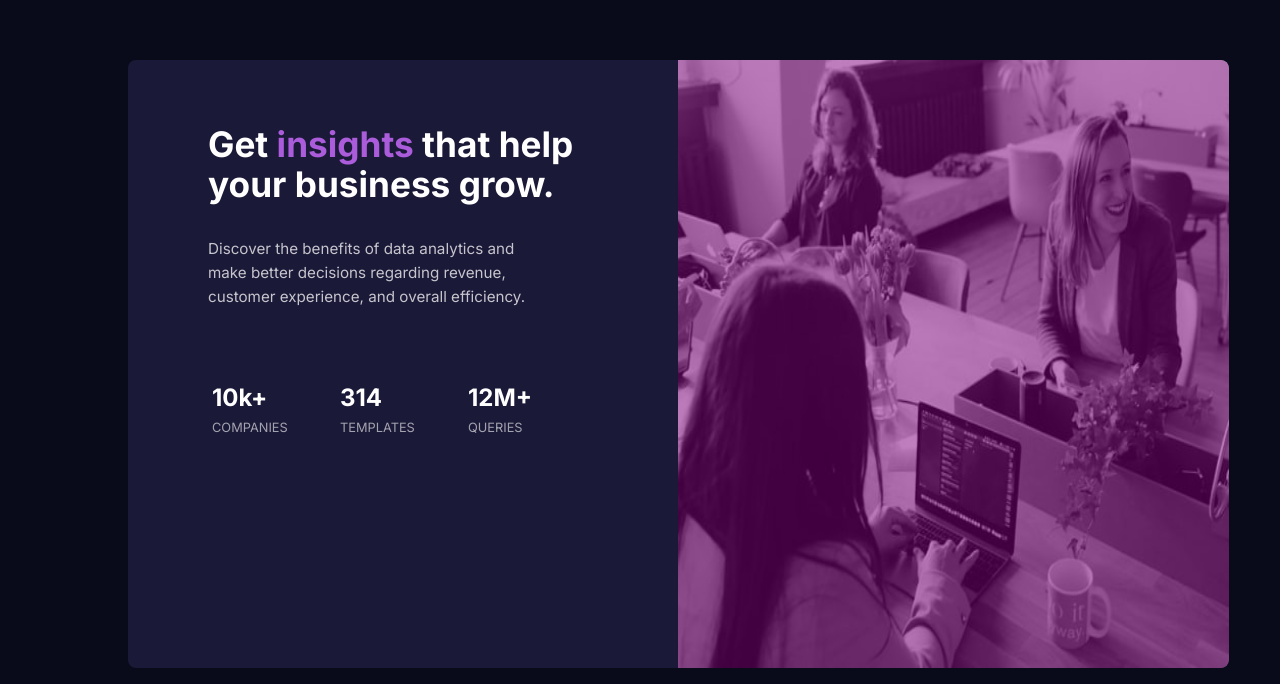
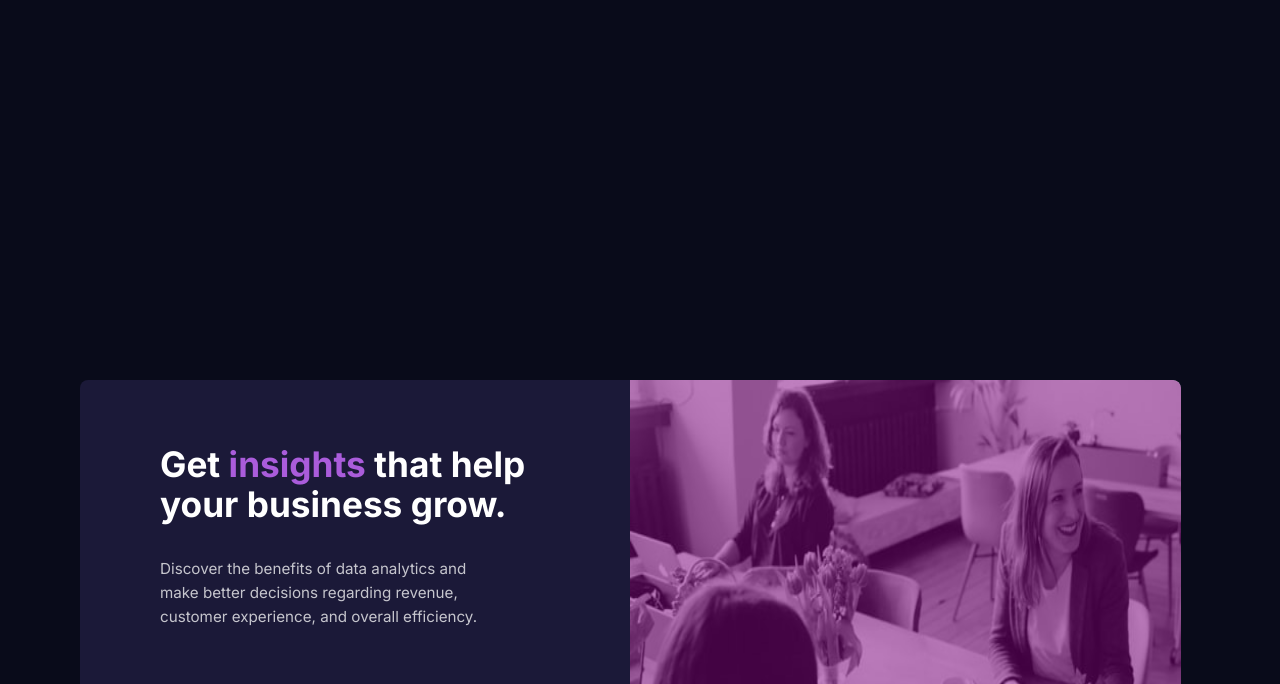
Before and after one commit to Ghm84/stats-preview-card, a plain HTML site: page index.html in a window 1280 px wide. Shown: the part 116-800 px from the top of the page. Drawn offline with Linux system fonts and the light colour scheme.

Commit message:
Update style.css

```diff
--- a/style.css
+++ b/style.css
@@ -8,8 +8,8 @@ body {
     overflow: scroll;
     font-family: "Inter", "Lexend Deca";
     padding: 1rem;
-    margin-left: 5rem;
-    margin-top: 14rem;
+    margin-left: 2rem;
+    margin-top: 34rem;
 }
 
 .card {
```
